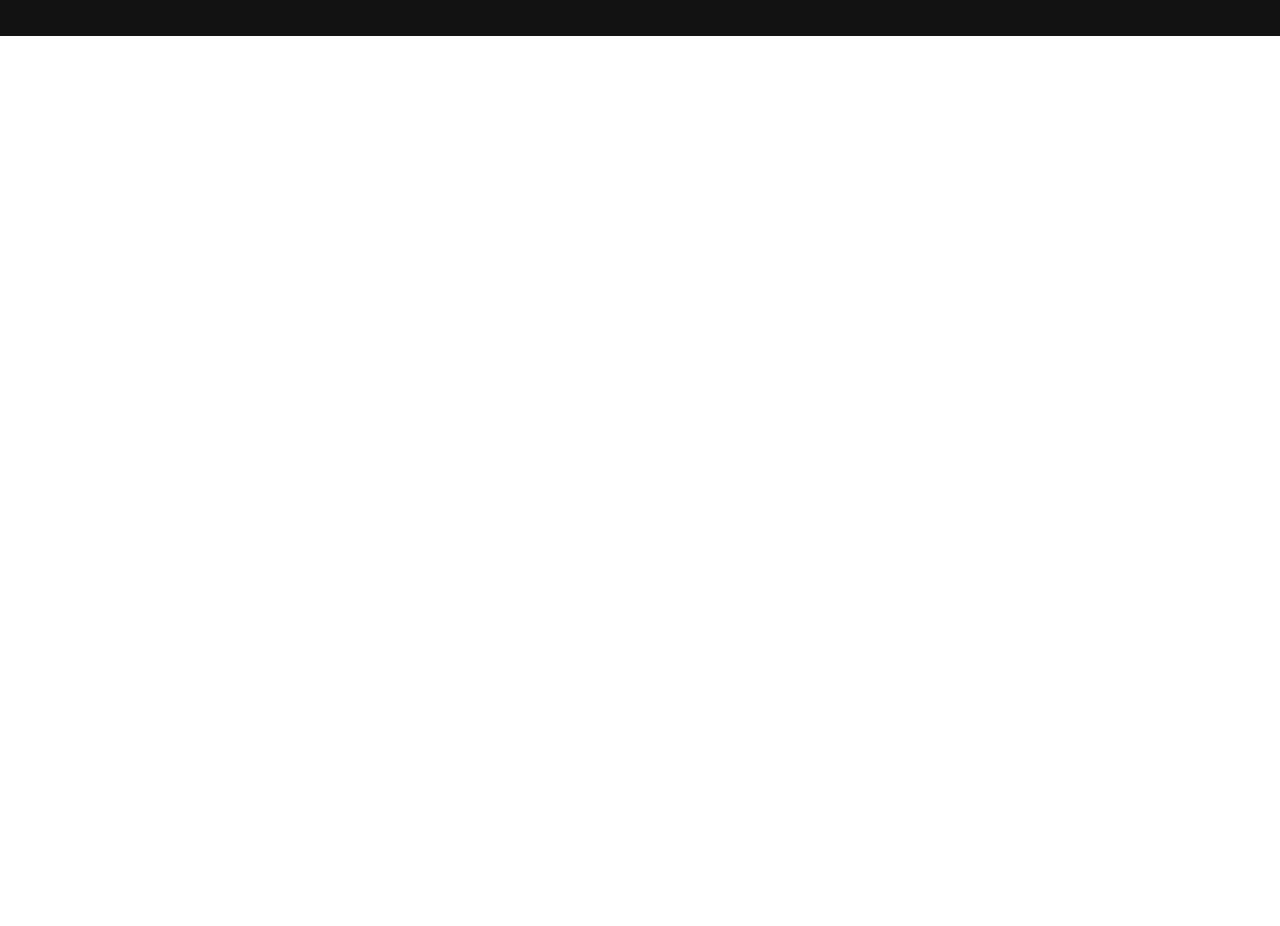
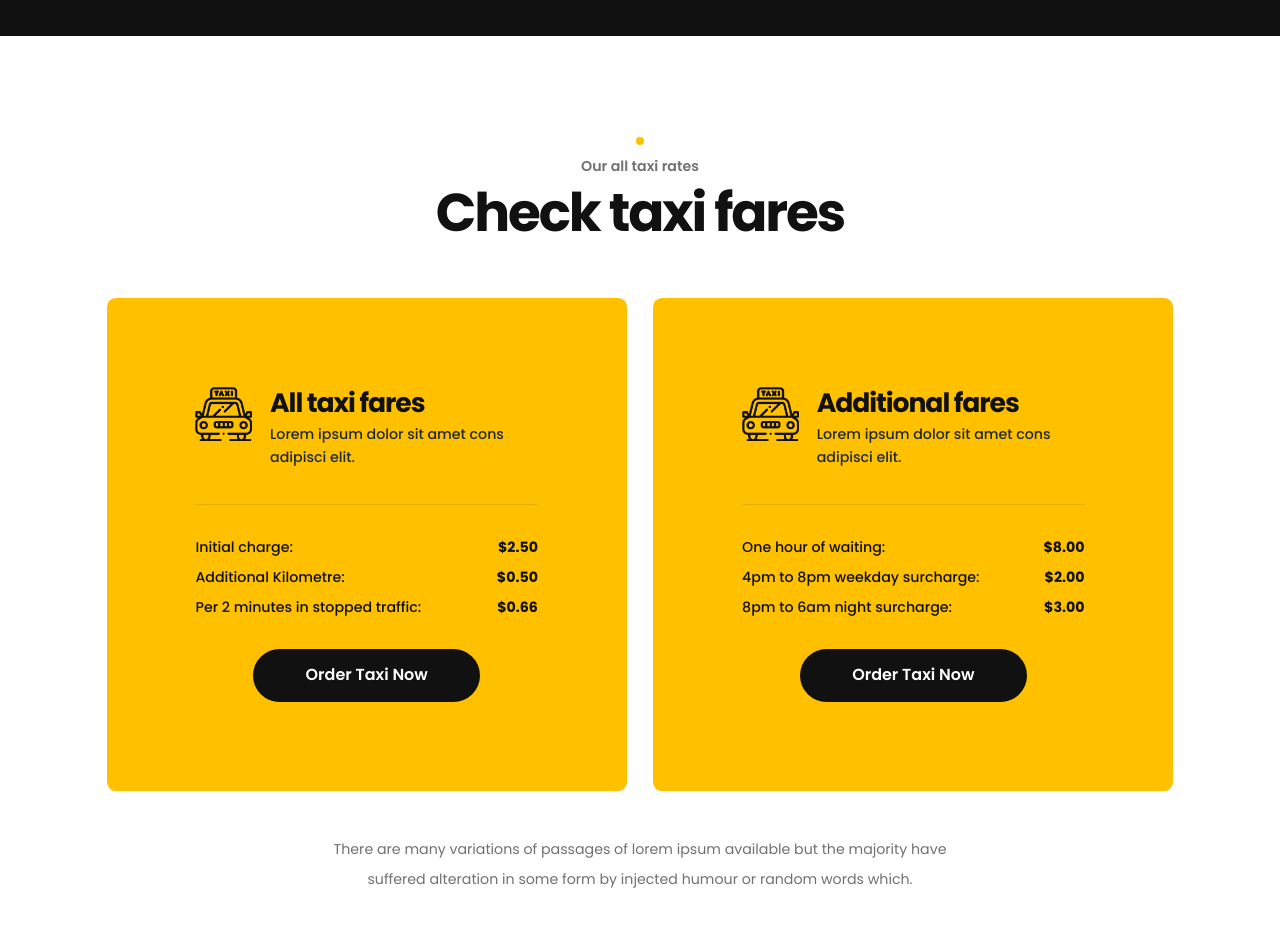
Before and after one commit to Yamin39/surtys-taxi, a React (Vite) app: page / in a window 1280 px wide. Shown: the part 3040-3966 px from the top of the page. Before the commit the page ends 3076 px from the top, so only its background shows below. Built offline with nearby package versions, Linux system fonts and the light colour scheme.

Commit message:
add: Taxi Fares Section

```diff
--- /dev/null
+++ b/src/components/TaxiFares/TaxiFares.jsx
@@ -0,0 +1,90 @@
+import taxiBlack from "../../assets/images/taxi-black.png";
+
+const TaxiFares = () => {
+  return (
+    <div className="pt-[6.5625rem] pb-[6.875rem]">
+      <div className="max-w-[1440px] w-10/12 mx-auto">
+        <div className="mb-[3.75rem] text-center">
+          <span className="inline-block size-2 rounded-full bg-primary-color mt-1"></span>
+          <p className="font-semibold leading-[2.125rem] text-[#717171]">Our all taxi rates</p>
+          <h1 className="text-[3.75rem] tracking-[-0.15rem] leading-[4.5rem] font-bold text-dark">Check taxi fares</h1>
+        </div>
+
+        <div className="flex flex-col md:flex-row gap-[1.875rem] justify-center mb-12">
+          <div className="stat-cards md:w-1/2 bg-primary-color p-[3rem] sm:p-[6.25rem] rounded-[0.625rem]">
+            <div className="flex gap-5">
+              <div className="size-full mx-auto max-w-[4rem] max-h-[4rem]">
+                <img src={taxiBlack} className="size-full" alt="Taxi black icon" />
+              </div>
+              <div>
+                <h3 className="text-dark text-[1.875rem] font-bold tracking-[-0.075rem] leading-[2.25rem]">All taxi fares</h3>
+                <p className="font-medium leading-[1.625rem] mt-1">Lorem ipsum dolor sit amet cons adipisci elit.</p>
+              </div>
+            </div>
+
+            <ul className="mt-10 mb-[1.875rem] pt-[1.875rem] border-t-[0.1rem] border-t-[#1111111a] leading-[2.125rem] text-dark font-medium">
+              <li className="flex justify-between gap-2">
+                <span>Initial charge:</span>
+                <strong>$2.50</strong>
+              </li>
+              <li className="flex justify-between gap-2">
+                <span>Additional Kilometre:</span>
+                <strong>$0.50</strong>
+              </li>
+              <li className="flex justify-between gap-2">
+                <span>Per 2 minutes in stopped traffic:</span>
+                <strong>$0.66</strong>
+              </li>
+            </ul>
+
+            <div className="w-fit mx-auto">
+              <button className="w-fit font-semibold bg-dark text-white hover:text-dark text-lg rounded-[2.4375rem] py-[1rem] px-[3.6875rem] duration-[.4s] hover:bg-white active:scale-90">
+                Order Taxi Now
+              </button>
+            </div>
+          </div>
+
+          <div className="stat-cards md:w-1/2 bg-primary-color p-[3rem] sm:p-[6.25rem] rounded-[0.625rem]">
+            <div className="flex gap-5">
+              <div className="size-full mx-auto max-w-[4rem] max-h-[4rem]">
+                <img src={taxiBlack} className="size-full" alt="Taxi black icon" />
+              </div>
+              <div>
+                <h3 className="text-dark text-[1.875rem] font-bold tracking-[-0.075rem] leading-[2.25rem]">Additional fares</h3>
+                <p className="font-medium leading-[1.625rem] mt-1">Lorem ipsum dolor sit amet cons adipisci elit.</p>
+              </div>
+            </div>
+
+            <ul className="mt-10 mb-[1.875rem] pt-[1.875rem] border-t-[0.1rem] border-t-[#1111111a] leading-[2.125rem] text-dark font-medium">
+              <li className="flex justify-between gap-2">
+                <span>One hour of waiting:</span>
+                <strong>$8.00</strong>
+              </li>
+              <li className="flex justify-between gap-2">
+                <span>4pm to 8pm weekday surcharge:</span>
+                <strong>$2.00</strong>
+              </li>
+              <li className="flex justify-between gap-2">
+                <span>8pm to 6am night surcharge:</span>
+                <strong>$3.00</strong>
+              </li>
+            </ul>
+
+            <div className="w-fit mx-auto">
+              <button className="w-fit font-semibold bg-dark text-white hover:text-dark text-lg rounded-[2.4375rem] py-[1rem] px-[3.6875rem] duration-[.4s] hover:bg-white active:scale-90">
+                Order Taxi Now
+              </button>
+            </div>
+          </div>
+        </div>
+
+        <p className="w-full max-w-[43.75rem] mx-auto text-center text-[#717171] leading-[2.125rem]">
+          There are many variations of passages of lorem ipsum available but the majority have suffered alteration in some form by injected humour or random
+          words which.
+        </p>
+      </div>
+    </div>
+  );
+};
+
+export default TaxiFares;
--- a/src/pages/Home/Home.jsx
+++ b/src/pages/Home/Home.jsx
@@ -3,6 +3,7 @@ import Navbar from "../../components/Banner/Navbar/Navbar";
 import BookNow from "../../components/BookNow/BookNow";
 import CallAgent from "../../components/CallAgent/CallAgent";
 import NumbersSpeak from "../../components/NumbersSpeak/NumbersSpeak";
+import TaxiFares from "../../components/TaxiFares/TaxiFares";
 import WhyChooseUs from "../../components/WhyChooseUs/WhyChooseUs";
 
 const Home = () => {
@@ -15,6 +16,7 @@ const Home = () => {
       <NumbersSpeak></NumbersSpeak>
       <CallAgent></CallAgent>
       <WhyChooseUs></WhyChooseUs>
+      <TaxiFares></TaxiFares>
       <div className="max-w-[1440px] w-10/12 mx-auto"></div>
     </div>
   );
```
Also changed, not shown: src/assets/images/taxi-black.png (added).
